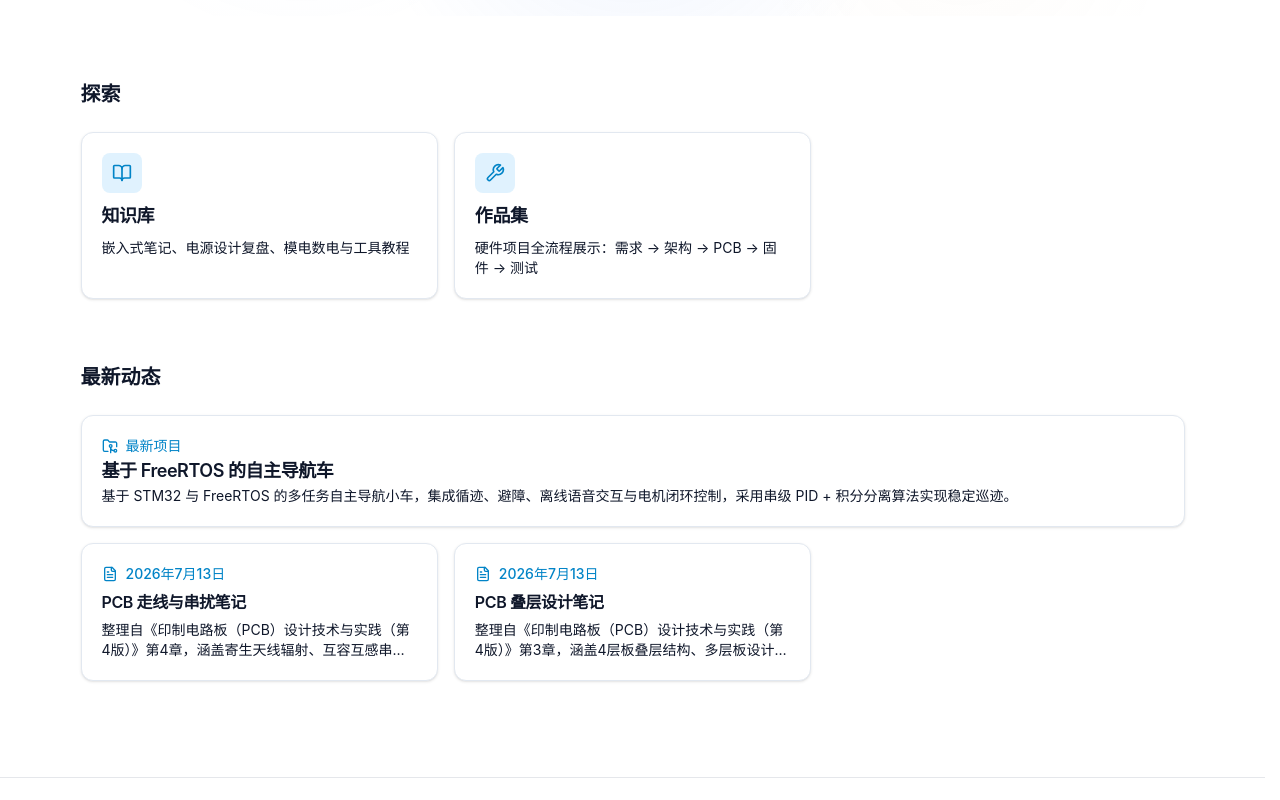
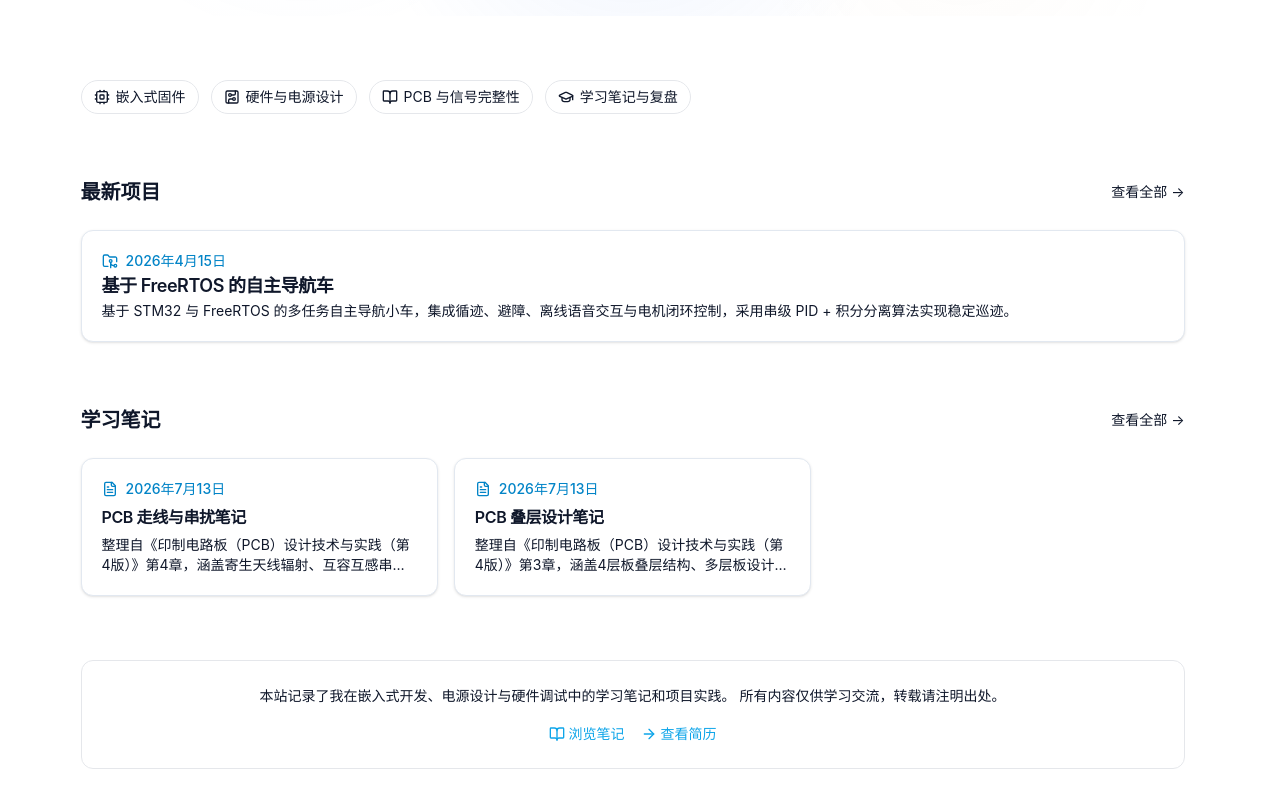
Before and after one commit to Zero-light/my-electronic-blog, a Next.js app: page / in a window 1280 px wide. Shown: the part 380-1180 px from the top of the page. Built offline with nearby package versions, Linux system fonts and the light colour scheme.

Commit message:
ui: 重组首页布局，增加方向标签和底部引导

```diff
--- a/app/page.tsx
+++ b/app/page.tsx
@@ -13,6 +13,9 @@ import {
   FileText,
   FolderGit2,
   Wrench,
+  Cpu,
+  CircuitBoard,
+  GraduationCap,
 } from 'lucide-react';
 import Link from 'next/link';
 
@@ -32,7 +35,6 @@ export default function HomePage() {
          Banner 区域
          ---------------------------------------------------------- */}
       <HeroGlow className="flex flex-col items-center gap-6 rounded-2xl py-8 text-center md:flex-row md:text-left md:py-10">
-        {/* 头像占位（CSS 首字母） */}
         <div
           className="flex h-24 w-24 shrink-0 items-center justify-center rounded-full text-3xl font-bold text-white"
           style={{ backgroundColor: 'var(--primary)' }}
@@ -67,61 +69,46 @@ export default function HomePage() {
       </HeroGlow>
 
       {/* ----------------------------------------------------------
-         三大功能快捷入口
+         方向标签
          ---------------------------------------------------------- */}
-      <section>
-        <h2 className="mb-6 text-xl font-bold text-slate-900 dark:text-slate-100">
-          探索
-        </h2>
-        <div className="grid gap-4 sm:grid-cols-2 lg:grid-cols-3">
-          <Link href="/notes/">
-            <Card hover className="h-full">
-              <CardHeader>
-                <div className="mb-2 flex h-10 w-10 items-center justify-center rounded-lg bg-sky-100 text-sky-600 dark:bg-sky-900/30 dark:text-sky-400">
-                  <BookOpen className="h-5 w-5" />
-                </div>
-                <CardTitle>知识库</CardTitle>
-                <div className="my-2 h-px w-10 bg-border" />
-                <CardDescription>
-                  嵌入式笔记、电源设计复盘、模电数电与工具教程
-                </CardDescription>
-              </CardHeader>
-            </Card>
-          </Link>
-
-          <Link href="/projects/">
-            <Card hover className="h-full">
-              <CardHeader>
-                <div className="mb-2 flex h-10 w-10 items-center justify-center rounded-lg bg-sky-100 text-sky-600 dark:bg-sky-900/30 dark:text-sky-400">
-                  <Wrench className="h-5 w-5" />
-                </div>
-                <CardTitle>作品集</CardTitle>
-                <div className="my-2 h-px w-10 bg-border" />
-                <CardDescription>
-                  硬件项目全流程展示：需求 → 架构 → PCB → 固件 → 测试
-                </CardDescription>
-              </CardHeader>
-            </Card>
-          </Link>
-
-        </div>
+      <section className="flex flex-wrap items-center justify-center gap-3 md:justify-start">
+        {[
+          { icon: <Cpu className="h-4 w-4" />, text: '嵌入式固件' },
+          { icon: <CircuitBoard className="h-4 w-4" />, text: '硬件与电源设计' },
+          { icon: <BookOpen className="h-4 w-4" />, text: 'PCB 与信号完整性' },
+          { icon: <GraduationCap className="h-4 w-4" />, text: '学习笔记与复盘' },
+        ].map((item) => (
+          <span
+            key={item.text}
+            className="inline-flex items-center gap-1.5 rounded-full border border-border bg-bg-soft px-3 py-1.5 text-sm text-text-muted"
+          >
+            {item.icon}
+            {item.text}
+          </span>
+        ))}
       </section>
 
       {/* ----------------------------------------------------------
-         最新动态
+         最新项目
          ---------------------------------------------------------- */}
+      {latestProject && (
         <section>
-        <h2 className="mb-6 text-xl font-bold text-slate-900 dark:text-slate-100">
-          最新动态
+          <div className="mb-6 flex items-center justify-between">
+            <h2 className="text-xl font-bold text-slate-900 dark:text-slate-100">
+              最新项目
             </h2>
-        <div className="space-y-4">
-          {/* 最新项目 */}
-          {latestProject && (
+            <Link
+              href="/projects/"
+              className="text-sm text-text-muted transition-colors hover:text-primary"
+            >
+              查看全部 →
+            </Link>
+          </div>
           <Card hover>
             <CardHeader>
               <div className="flex items-center gap-2 text-sm font-medium text-sky-600 dark:text-sky-400">
                 <FolderGit2 className="h-4 w-4" />
-                  <span>最新项目</span>
+                <span>{formatDate(latestProject.date)}</span>
               </div>
               <CardTitle className="mt-2">
                 <Link
@@ -136,9 +123,24 @@ export default function HomePage() {
               </CardDescription>
             </CardHeader>
           </Card>
+        </section>
       )}
 
-          {/* 最新笔记 */}
+      {/* ----------------------------------------------------------
+         学习笔记
+         ---------------------------------------------------------- */}
+      <section>
+        <div className="mb-6 flex items-center justify-between">
+          <h2 className="text-xl font-bold text-slate-900 dark:text-slate-100">
+            学习笔记
+          </h2>
+          <Link
+            href="/notes/"
+            className="text-sm text-text-muted transition-colors hover:text-primary"
+          >
+            查看全部 →
+          </Link>
+        </div>
         {latestNotes.length > 0 ? (
           <div className="stagger-container grid gap-4 sm:grid-cols-2 lg:grid-cols-3">
             {latestNotes.map((note) => (
@@ -168,6 +170,31 @@ export default function HomePage() {
             暂无笔记，精彩内容即将上线。
           </p>
         )}
+      </section>
+
+      {/* ----------------------------------------------------------
+         关于本站
+         ---------------------------------------------------------- */}
+      <section className="rounded-xl border border-border bg-bg-soft p-6 text-center">
+        <p className="text-sm leading-relaxed text-text-muted">
+          本站记录了我在嵌入式开发、电源设计与硬件调试中的学习笔记和项目实践。
+          所有内容仅供学习交流，转载请注明出处。
+        </p>
+        <div className="mt-4 flex items-center justify-center gap-4">
+          <Link
+            href="/notes/"
+            className="inline-flex items-center gap-1 text-sm font-medium text-primary transition-colors hover:text-primary-dark"
+          >
+            <BookOpen className="h-4 w-4" />
+            浏览笔记
+          </Link>
+          <Link
+            href="/resume/"
+            className="inline-flex items-center gap-1 text-sm font-medium text-primary transition-colors hover:text-primary-dark"
+          >
+            <ArrowRight className="h-4 w-4" />
+            查看简历
+          </Link>
         </div>
       </section>
     </div>
```
Lines whose indentation alone changed are shown as unchanged.
